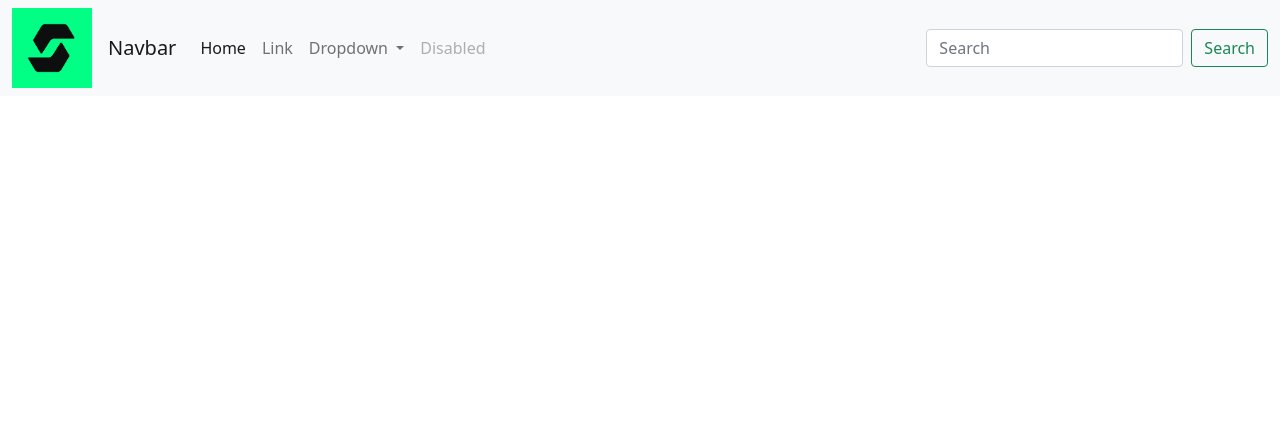
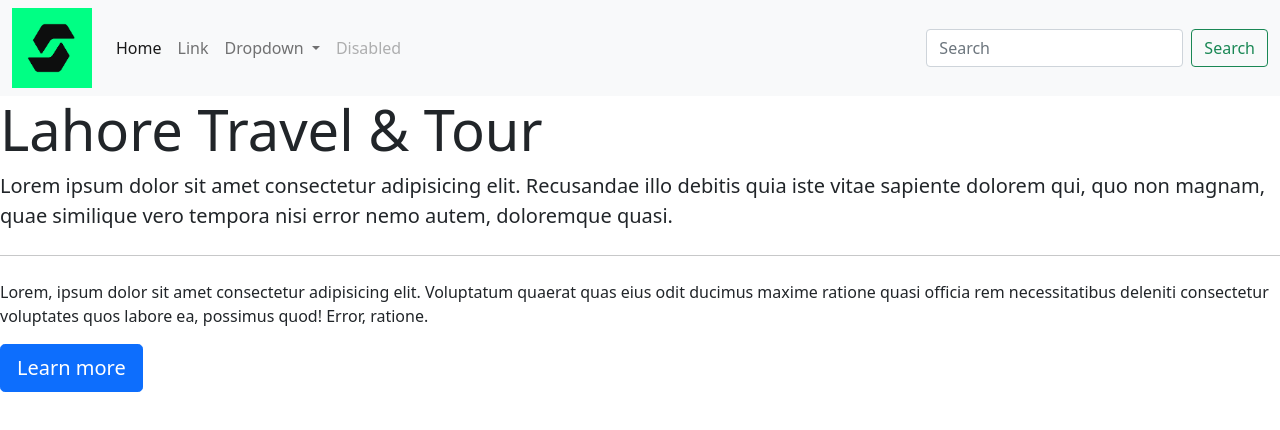
Before and after one commit to javaid05/M2D3HomeWork, a plain HTML site: page index.html in a window 1280 px wide. Drawn offline with nearby package versions, Linux system fonts and the light colour scheme.

Commit message:
Q3 Add jumbotron

```diff
--- a/index.html
+++ b/index.html
@@ -26,7 +26,7 @@
           height="80px"
           alt="Strive Log"
         />
-        <a class="navbar-brand" href="#">Navbar</a>
+
         <button
           class="navbar-toggler"
           type="button"
@@ -41,7 +41,9 @@
         <div class="collapse navbar-collapse" id="navbarSupportedContent">
           <ul class="navbar-nav me-auto mb-2 mb-lg-0">
             <li class="nav-item">
-              <a class="nav-link active" aria-current="page" href="#">Home</a>
+              <a class="nav-link active" aria-current="page" href="#Lahore"
+                >Home</a
+              >
             </li>
             <li class="nav-item">
               <a class="nav-link" href="#">Link</a>
@@ -84,7 +86,25 @@
         </div>
       </div>
     </nav>
-
+    <!--    end of nav bar -->
+    <div class="jumbotron" id="Lahore">
+      <h1 class="display-4">Lahore Travel & Tour</h1>
+      <p class="lead">
+        Lorem ipsum dolor sit amet consectetur adipisicing elit. Recusandae illo
+        debitis quia iste vitae sapiente dolorem qui, quo non magnam, quae
+        similique vero tempora nisi error nemo autem, doloremque quasi.
+      </p>
+      <hr class="my-4" />
+      <p>
+        Lorem, ipsum dolor sit amet consectetur adipisicing elit. Voluptatum
+        quaerat quas eius odit ducimus maxime ratione quasi officia rem
+        necessitatibus deleniti consectetur voluptates quos labore ea, possimus
+        quod! Error, ratione.
+      </p>
+      <p class="lead">
+        <a class="btn btn-primary btn-lg" href="#" role="button">Learn more</a>
+      </p>
+    </div>
     <!-- Optional JavaScript; choose one of the two! -->
 
     <!-- Option 1: Bootstrap Bundle with Popper -->
```
